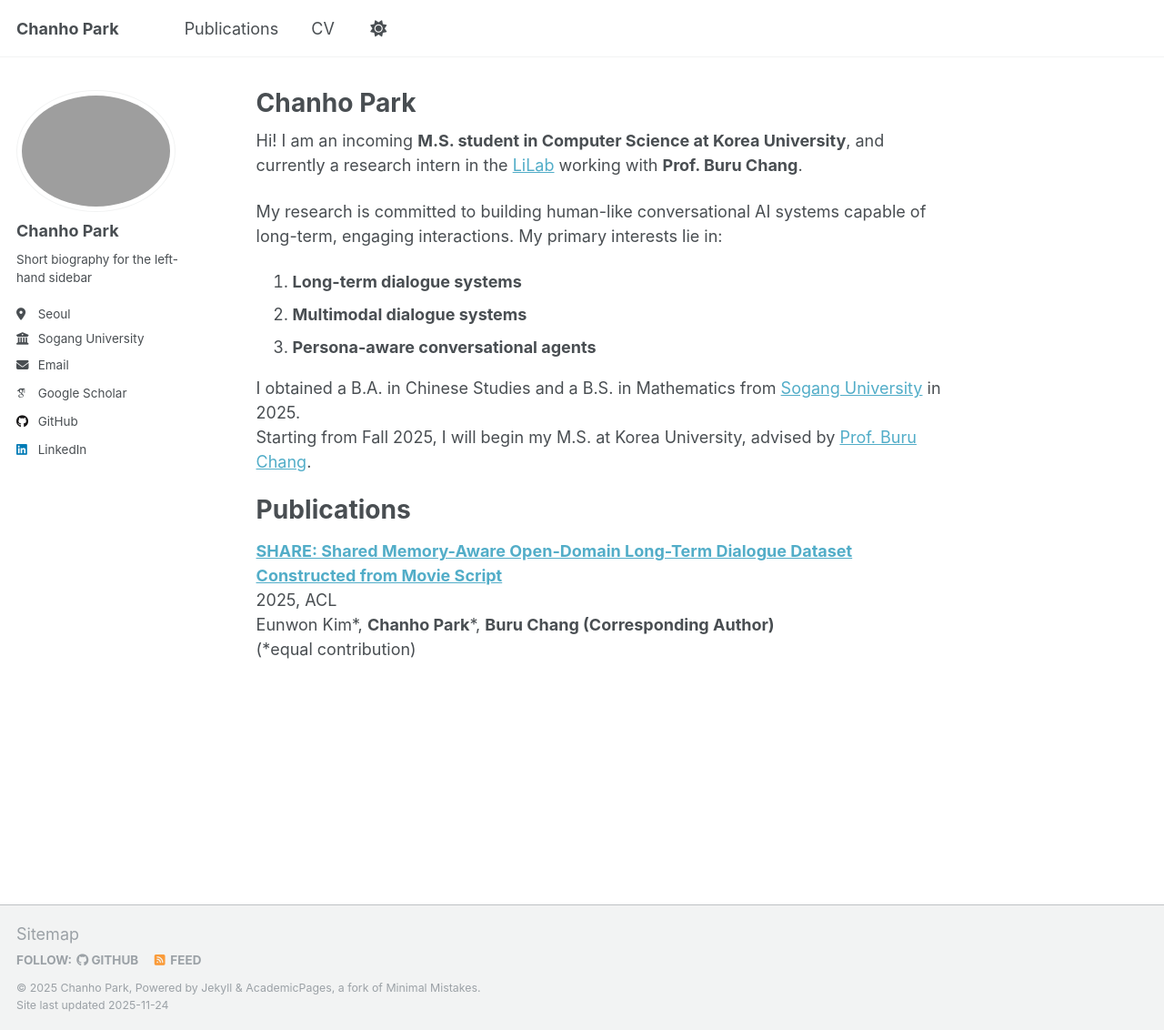
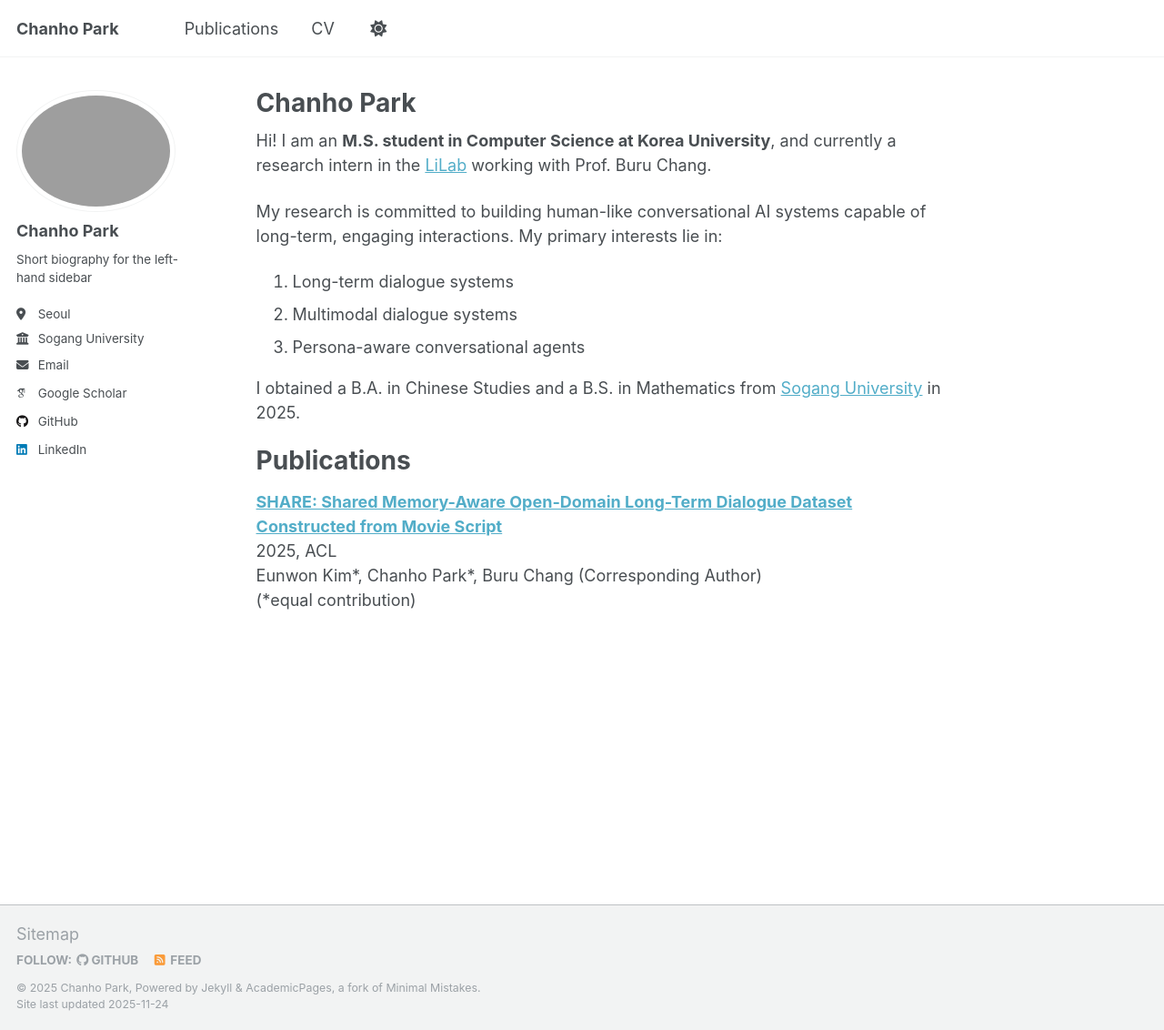
Before and after one commit to chanho12/chanho12.github.io, a Jekyll site: the page built from _pages/about.md, in a window 1280 px wide and 1132 px high. Shown: the whole window at 91% size. Built offline with Jekyll 4.4.1, drawn with Linux system fonts in a browser that asks for light colours; some web fonts are replaced.

Commit message:
Update about.md

```diff
--- a/_pages/about.md
+++ b/_pages/about.md
@@ -7,21 +7,20 @@ redirect_from:
   - /about.html
 ---
 
-Hi! I am an incoming **M.S. student in Computer Science at Korea University**, and currently a research intern in the [LiLab](https://lilab.korea.ac.kr/home) working with **Prof. Buru Chang**.
+Hi! I am an **M.S. student in Computer Science at Korea University**, and currently a research intern in the [LiLab](https://lilab.korea.ac.kr/home) working with Prof. Buru Chang.
 
 My research is committed to building human-like conversational AI systems capable of long-term, engaging interactions. My primary interests lie in:
 
-1. **Long-term dialogue systems**
-2. **Multimodal dialogue systems**
-3. **Persona-aware conversational agents**
+1. Long-term dialogue systems
+2. Multimodal dialogue systems
+3. Persona-aware conversational agents
 
 I obtained a B.A. in Chinese Studies and a B.S. in Mathematics from [Sogang University](https://www.sogang.ac.kr/ko/home) in 2025.
-Starting from Fall 2025, I will begin my M.S. at Korea University, advised by [Prof. Buru Chang](https://sites.google.com/view/buru-chang).
 
 Publications
 ======
 
 [**SHARE: Shared Memory-Aware Open-Domain Long-Term Dialogue Dataset Constructed from Movie Script**](https://arxiv.org/abs/2410.20682v2)
 2025, ACL
-Eunwon Kim\*, **Chanho Park**\*, **Buru Chang (Corresponding Author)**
+Eunwon Kim\*, Chanho Park\*, Buru Chang (Corresponding Author)
 (*equal contribution)
```
